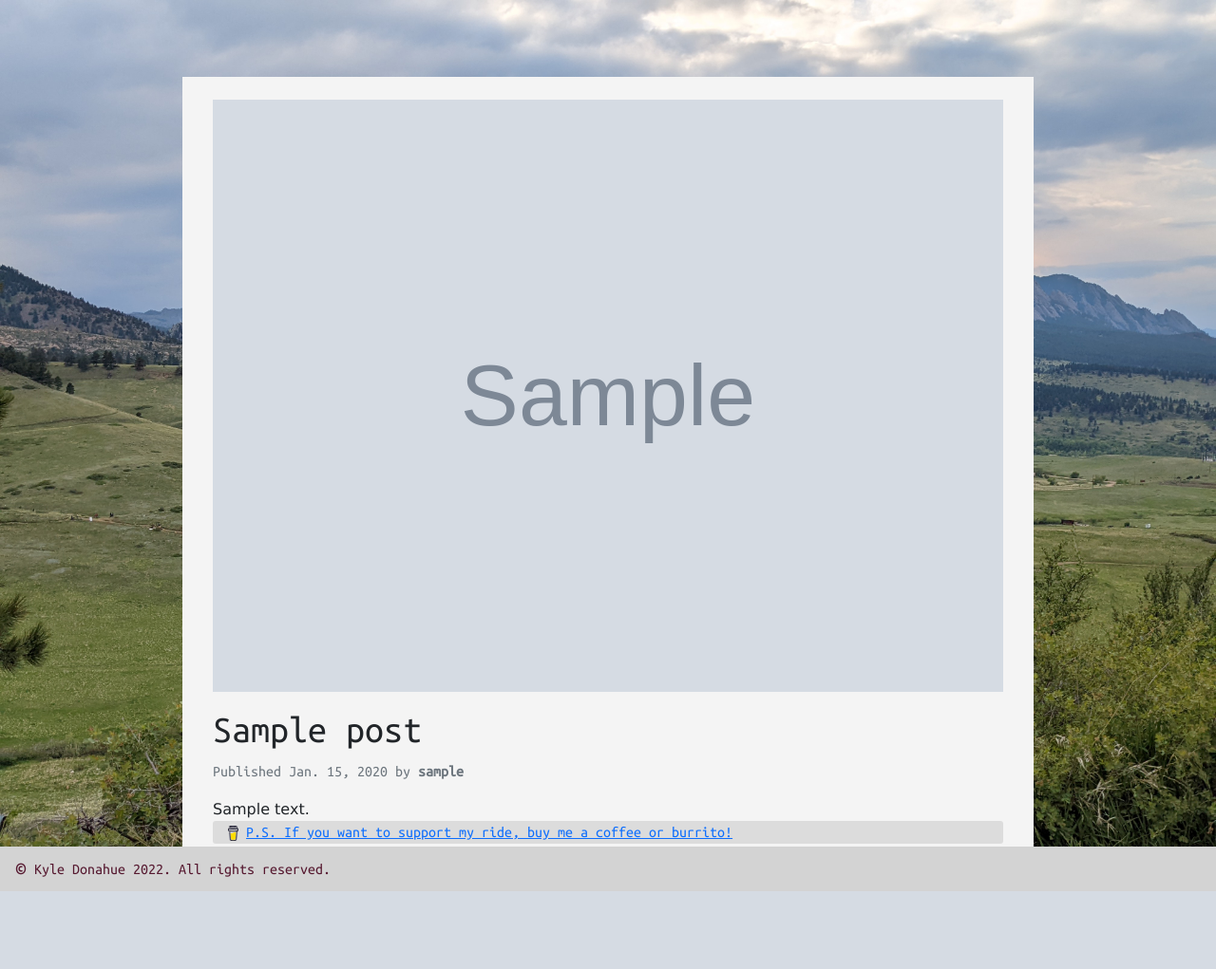
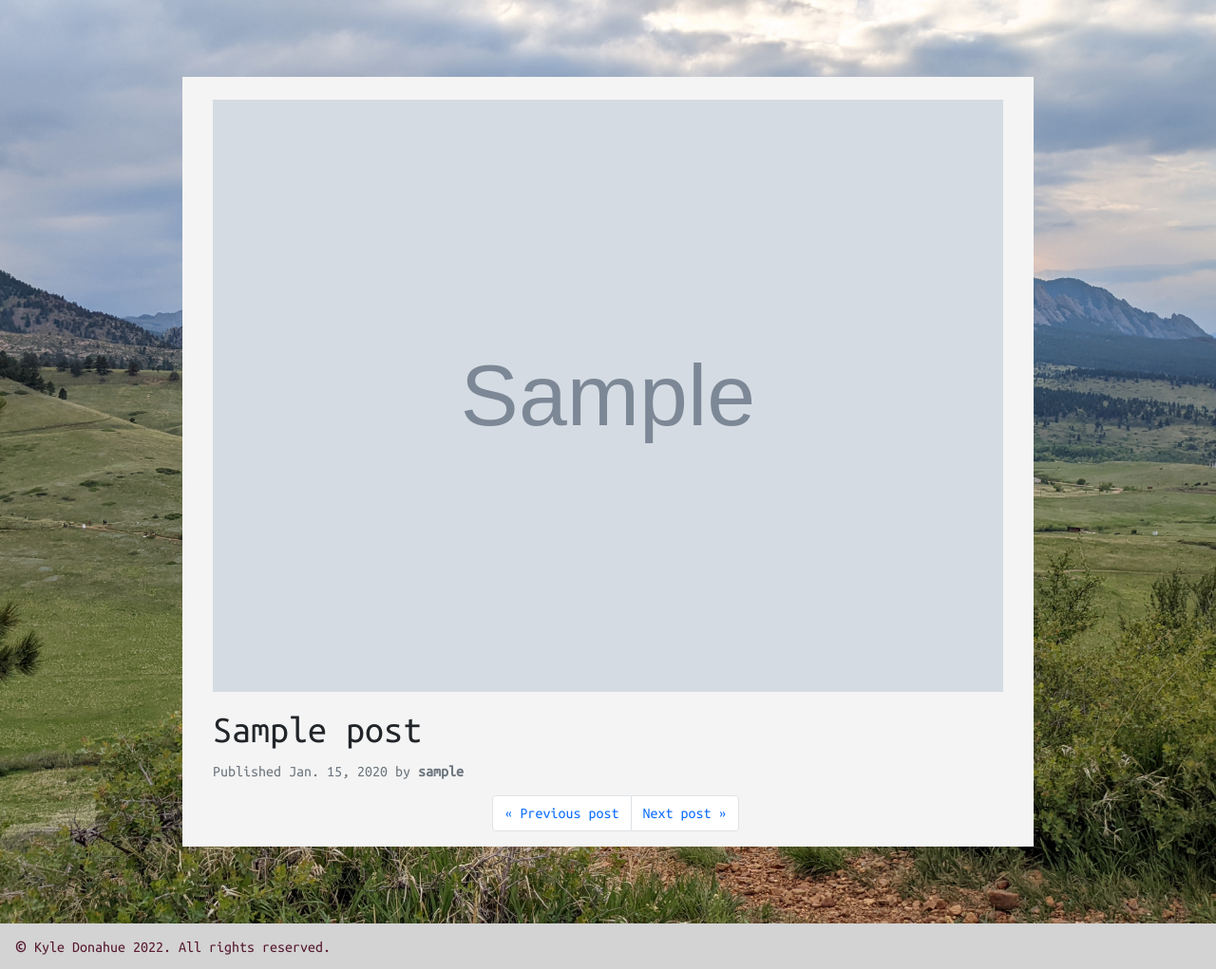
Before and after one commit to kjdonahue/kd_dot_net, a Django app: a page that uses blog/templates/blog/post_detail.html in a window 1280 px wide. Shown: the part 168-1189 px from the top of the page at 95% size. Before the commit the page ends 1107 px from the top, so only its background shows below. Run offline with Django 4.2, Linux system fonts and the light colour scheme; tables that the repository leaves empty hold one stand-in row (values such as "Sample post"); grey boxes marked "Sample" are stand-in pictures; some libraries are stand-ins or nearby versions; some web fonts are replaced.

Commit message:
Adding next/previous button to posts

```diff
--- a/blog/templates/blog/pagination.html
+++ b/blog/templates/blog/pagination.html
@@ -1,5 +1,5 @@
 {% if page.has_other_pages %}
-  <ul class="pagination mt-3 mb-0 justify-content-center">
+  <ul class="pagination mt-3 mb-0 justify-content-center post-list-pagination">
     {% if page.has_previous %}
       <li class="page-item"><a class="page-link" href="?page={{ page.previous_page_number }}">&laquo;</a></li>
     {% else %}
--- a/blog/templates/blog/post_detail.html
+++ b/blog/templates/blog/post_detail.html
@@ -9,7 +9,9 @@
 
 {% block title %} - The Great Divide: {{post.title}}{% endblock title %}
 {% block content %}
-    <article class="description-card scrollpane">
+<div class="article description-card">
+    <div class="scrollpane">
+        <article>
             <figure class="header-image">
                 <img src="{{ post.image.url }}" alt="{{post.title}}">
             </figure>
@@ -22,14 +24,18 @@
             <div class="article-body">
                     {{post.body|safe}}
             </div>
-
-        <div class="buy-coffee-card">
-            <img src="{% static 'kd_dot_net/styles/pics/bmc-logo-no-background.png' %}" alt="Buy me a coffee!" class="bmc-icon">
-            <a href="https://www.buymeacoffee.com/kyledonahue">
-                <span>P.S. If you want to support my ride, buy me a coffee or burrito!</span>
-            </a>
+        </article>
+    </div>
+    <div class="next-post-card">
+        <ul class="pagination justify-content-center">
+            <li class="page-item">
+                <a class="page-link" href="{{ prev_post_url }}">&laquo; Previous post</a>
+            </li>
+            <li class="page-item">
+                <a class="page-link" href="{{ next_post_url }}">Next post &raquo;</a>
+            </li>
+        </ul>
+    </div>
 </div>
 
-    </article>
-
 {% endblock content %}
--- a/blog/views.py
+++ b/blog/views.py
@@ -27,8 +27,25 @@ def blog(request):
 
 def post_detail(request, post):
     post = get_object_or_404(Post, slug=post, status=Post.Status.PUBLISHED)
+
+    # Calculate the next and previous posts
+    posts = Post.published.all()
+
+    # Find all posts before / after the current post
+    posts_after  = posts.filter(publish__gt=post.publish)
+    posts_before = posts.filter(publish__lt=post.publish)
+
+    next_post = posts_after.last()
+    prev_post = posts_before.first()
+
+    # If the post exists, find its URL.  Else just stay on the same page
+    next_post_url = post.get_absolute_url() + '#' if next_post == None else next_post.get_absolute_url()
+    prev_post_url = post.get_absolute_url() + '#' if prev_post == None else prev_post.get_absolute_url()
+
     return render(request, 'blog/post_detail.html', {
         'post': post,
+        'next_post_url': next_post_url,
+        'prev_post_url': prev_post_url,
         'nav_type': 'thin',
         'content_style': 'post-detail has-background'
     })
--- a/kd_dot_net/static/kd_dot_net/styles/blog.css
+++ b/kd_dot_net/static/kd_dot_net/styles/blog.css
@@ -11,13 +11,16 @@
     height: 100%;
 }
 
-article.description-card {
+.article.description-card {
     max-width: 60rem;
-    padding: 1.5rem 2rem;
+    padding : 1.5rem 0 0 0;
     max-height: 80vh; /* 1 unit is 1% of viewport height */
+    margin-bottom: 8vh;
+    display: flex;
+    flex-direction: column;
 }
 
-ul.pagination {
+ul.pagination.post-list-pagination {
     padding-bottom: 1rem;
 }
 
@@ -34,12 +37,12 @@ img.bmc-icon {
     max-height: 1rem;
 }
 
-.scrollpane {
+.article.description-card .scrollpane {
     overflow-y: auto;
+    padding: 0 2rem;
 }
 
-.buy-coffee-card {
-    background-color: gainsboro; /* interesting */
-    border-radius: 3px;
+.next-post-card {
     padding-left: 1em;
+    padding-top: 1em;
 }
--- a/kd_dot_net/static/kd_dot_net/styles/styles.css
+++ b/kd_dot_net/static/kd_dot_net/styles/styles.css
@@ -92,10 +92,6 @@ footer .copyright {
     margin: 0;
 }
 
-article {
-    max-width: 40rem;
-}
-
 /*--------------------- MEDIA QUERIES ---------------------*/
 /* for changing window size */
 /* GO FULL WIDTH AT LESS THAN 800 PIXELS */
--- a/static/kd_dot_net/styles/styles.css
+++ b/static/kd_dot_net/styles/styles.css
@@ -69,7 +69,6 @@ body {
 }
 
 footer {
-    width: calc(100% - 2rem);
     background-color: lightgrey;
     padding: 0 1rem;
     color: #561930;
@@ -93,10 +92,6 @@ footer .copyright {
     margin: 0;
 }
 
-article {
-    max-width: 40rem;
-}
-
 /*--------------------- MEDIA QUERIES ---------------------*/
 /* for changing window size */
 /* GO FULL WIDTH AT LESS THAN 800 PIXELS */
```
Also changed, not shown: blog/migrations/0001_initial.py (deleted), blog/migrations/0002_alter_post_status.py (deleted), blog/migrations/0003_post_image.py (deleted), blog/migrations/__init__.py (deleted), 1 other file. Lines whose indentation alone changed are shown as unchanged.
